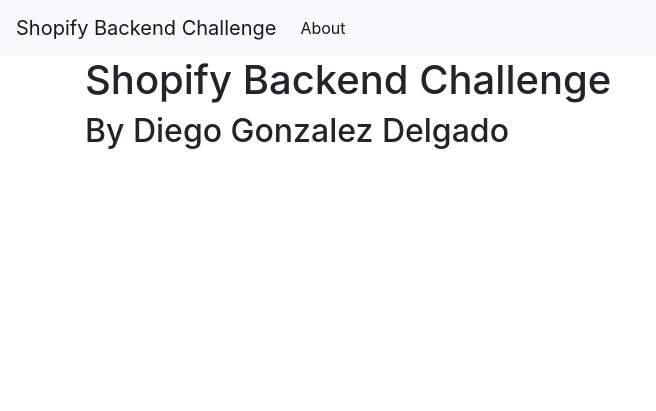
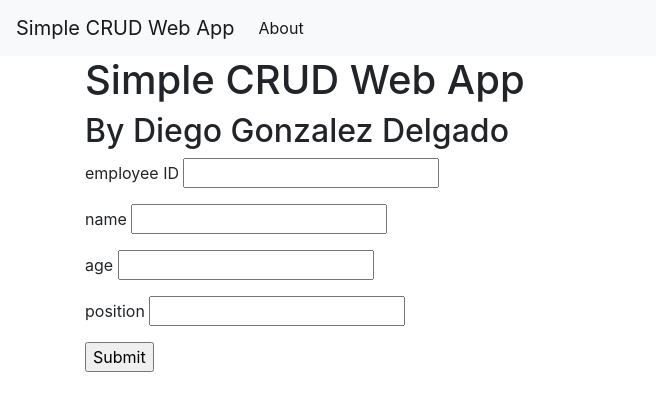
Before and after one commit to diegogonza112/flask-web-app, a Flask app: page / in a window 1280 px wide. Shown: the top 411 px of the page, without its empty margins (0-656 px from the left). Run offline with Flask 2, Linux system fonts and the light colour scheme; some libraries are stand-ins or nearby versions.

Commit message:
simple C.R.U.D. web app

```diff
--- a/app.py
+++ /dev/null
@@ -1,21 +0,0 @@
-from flask import Flask, render_template
-
-app = Flask(__name__)
-
-# instructions can be found in the README.md file.
-# this is the file that has to be run in order to begin execution of the program
-
-
-@app.route('/')
-def home():
-    return render_template('home.html')
-
-
-@app.route("/about/")
-def about():
-    return str(open('coverletter2021.txt', 'r').readlines())
-
-
-
-if __name__ == '__main__':
-    app.run()
--- /dev/null
+++ b/user_crud/app.py
@@ -0,0 +1,89 @@
+import __main__
+from flask import Flask, render_template, request, redirect
+from werkzeug.exceptions import abort
+
+from models import db, EmployeeModel
+
+app = Flask(__name__)
+
+app.config['SQLALCHEMY_DATABASE_URI'] = 'sqlite:///data.db'
+app.config['SQLALCHEMY_TRACK_MODIFICATIONS'] = False
+db.init_app(app)
+
+
+@app.before_first_request
+def create_table():
+    db.create_all()
+
+
+@app.route('/', methods=['GET', 'POST'])
+def home():
+    if request.method == 'GET':
+        return render_template('home.html')
+
+    if request.method == 'POST':
+        employee_id = request.form['employee_id']
+        name = request.form['name']
+        age = request.form['age']
+        position = request.form['position']
+        employee = EmployeeModel(employee_id=employee_id, name=name, age=age,
+                                 position=position)
+        db.session.add(employee)
+        db.session.commit()
+        return redirect('/data')
+
+
+@app.route('/data')
+def RetrieveList():
+    employees = EmployeeModel.query.all()
+    return render_template('datalist.html', employees=employees)
+
+
+@app.route('/data/<int:id>')
+def RetrieveEmployee(id_):
+    employee = EmployeeModel.query.filter_by(employee_id=id_).first()
+    if employee:
+        return render_template('data.html', employee=employee)
+    return f"Employee with id ={id_} Doenst exist"
+
+
+@app.route('/data/<int:id>/update', methods=['GET', 'POST'])
+def update(id_):
+    employee = EmployeeModel.query.filter_by(employee_id=id_).first()
+    if request.method == 'POST':
+        if employee:
+            db.session.delete(employee)
+            db.session.commit()
+            name = request.form['name']
+            age = request.form['age']
+            position = request.form['position']
+            employee = EmployeeModel(employee_id=id_, name=name, age=age,
+                                     position=position)
+            db.session.add(employee)
+            db.session.commit()
+            return redirect(f'/data/{id_}')
+        return f"Employee with id = {id_} Does not exist"
+
+    return render_template('update.html', employee=employee)
+
+
+@app.route('/data/<int:id>/delete', methods=['GET', 'POST'])
+def delete(id_):
+    employee = EmployeeModel.query.filter_by(employee_id=id_).first()
+    if request.method == 'POST':
+        if employee:
+            db.session.delete(employee)
+            db.session.commit()
+            return redirect('/data')
+        abort(404)
+
+    return render_template('delete.html')
+
+
+@app.route('/about/')
+def about():
+    return render_template('text.html')
+
+
+if __name__ == "__main__":
+    app.run()
--- a/templates/base.html
+++ b/user_crud/templates/base.html
@@ -12,7 +12,7 @@
 </head>
 <body>
 <nav class="navbar navbar-expand-md navbar-light bg-light">
-    <a class="navbar-brand" href="{{ url_for('home')}}">Shopify Backend Challenge</a>
+    <a class="navbar-brand" href="{{ url_for('home')}}">Simple CRUD Web App</a>
     <button class="navbar-toggler" type="button" data-toggle="collapse" data-target="#navbarNav" aria-controls="navbarNav" aria-expanded="false" aria-label="Toggle navigation">
         <span class="navbar-toggler-icon"></span>
     </button>
--- /dev/null
+++ b/user_crud/templates/datalist.html
@@ -0,0 +1,6 @@
+{% extends 'base.html' %}
+{% block content %}
+{% for employee in employees %}
+    <h3>{{employee}}</h3><hr>
+{% endfor %}
+{% endblock %}
--- a/templates/home.html
+++ b/user_crud/templates/home.html
@@ -1,7 +1,6 @@
 {% extends 'base.html' %}
-
 {% block content %}
-<h1>{% block title %} Shopify Backend Challenge {% endblock %}</h1>
+<h1>{% block title %} Simple CRUD Web App {% endblock %}</h1>
 <h2>{% block subtitle %} By Diego Gonzalez Delgado {% endblock %}</h2>
 {% for post in posts %}
 <a href="{{ url_for('post', post_id=post['id']) }}">
@@ -13,4 +12,12 @@
 </a>
 <hr>
 {% endfor %}
+
+<form action='' method = "POST">
+    <p>employee ID <input type = "integer" name = "employee_id" /></p>
+    <p>name <input type = "text" name = "name" /></p>
+    <p>age <input type = "integer" name = "age" /></p>
+    <p>position <input type = "text" name = "position" /></p>
+    <p><input type = "submit" value = "Submit" /></p>
+</form>
 {% endblock %}
```
Also changed, not shown: coverletter2021.txt (deleted, +0 -11 lines), templates/text.html (deleted, +0 -7 lines), user_crud/models.py (added, +22 -0 lines), user_crud/templates/createpage.html (added, +10 -0 lines), user_crud/templates/data.html (added, +11 -0 lines), user_crud/templates/delete.html (added, +9 -0 lines), user_crud/templates/text.html (added, +12 -0 lines), user_crud/templates/update.html (added, +10 -0 lines), README.md (deleted), user_crud/data.db (added).
